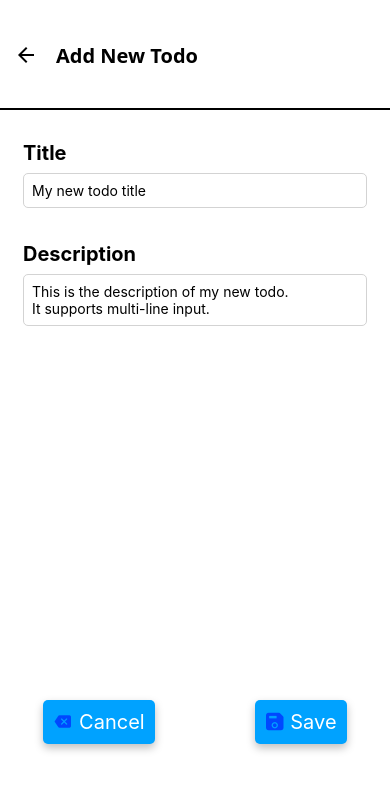
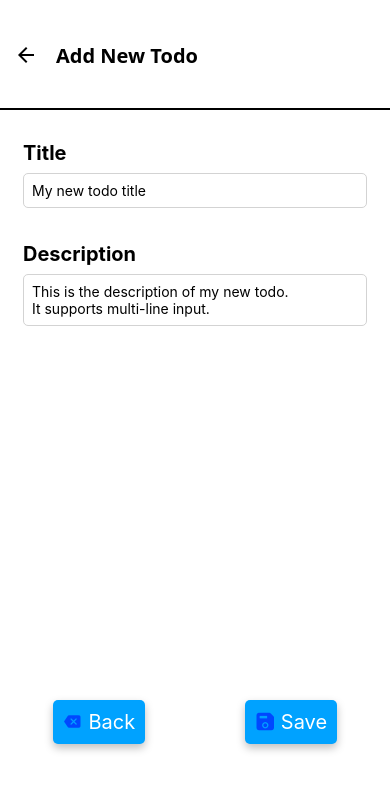
Before and after one commit to JModify/MyTodoList, a React Native app: screen /AddTodo in a window 390 px wide. Shown: the top 790 px of the page. Built offline with nearby package versions, Linux system fonts and the light colour scheme.

Commit message:
Final Submission: Renamed Cancel button to Back as per the assignment specification. File and imports renamed as such.

```diff
--- a/App.js
+++ b/App.js
@@ -3,7 +3,6 @@ import {NavigationContainer} from "@react-navigation/native";
 import {createStackNavigator} from "@react-navigation/stack";
 import Home from "./src/screens/Home";
 import AddTodo from './src/screens/AddTodo';
-import {loadData, saveData} from './src/utils/TodoDataStorage';
 
 const Stack = createStackNavigator();
 
--- a/src/components/CancelButton.js
+++ b/src/components/BackButton.js
@@ -4,7 +4,7 @@ import Colors from '../constants/colors';
 // Using @Expo import since running SDK 54
 import Ionicons from '@expo/vector-icons/Ionicons';
 
-export default function CancelButton({onPress}) {
+export default function BackButton({onPress}) {
 
     // Retrieve button style based on "pressed" status.
     const getButtonStyle = ({ pressed }) =>
@@ -20,7 +20,7 @@ export default function CancelButton({onPress}) {
             }}
         >
             <Text style={styles.buttonText}>
-                <Ionicons name='backspace' style={styles.iconStyle}/> Cancel
+                <Ionicons name='backspace' style={styles.iconStyle}/> Back
             </Text>
         </Pressable>
     );
--- a/src/screens/AddTodo.js
+++ b/src/screens/AddTodo.js
@@ -1,6 +1,6 @@
 import {StyleSheet, View, Text, TextInput, Keyboard, Pressable, Alert} from 'react-native';
 import SaveButton from '../components/SaveButton';
-import CancelButton from '../components/CancelButton';
+import BackButton from '../components/BackButton';
 
 import {useState} from 'react';
 import Todo from '../models/Todo';
@@ -62,7 +62,7 @@ export default function AddTodo({navigation}) {
                 </View>
             </View>
             <View style={styles.footer}>
-                <CancelButton onPress={() => navigation.goBack()}/>
+                <BackButton onPress={() => navigation.goBack()}/>
                 <SaveButton onPress={async () => {
 
                     // Checks that both title and description are entered.
@@ -93,10 +93,12 @@ export default function AddTodo({navigation}) {
                         return;
                     }
 
-                    // Navigate back to home page.
-                    navigation.goBack();
+                    // Title and description field cleared to prepare for popup.
+                    setTitle('');
+                    setDescription('');
 
-                    // Popup on Home screen for successful todo addition using Alert.
+                    // Popup on same screen for successful todo addition using Alert.
+                    // (title and description cleared at this stage)
                     Alert.alert(
                         "Success",
                         "Todo added successfully!"
@@ -124,7 +126,7 @@ const styles = StyleSheet.create({
         flexDirection: 'column',
     },
 
-    // Footer display containing save and cancel button.
+    // Footer display containing save and back button.
     footer: {
         flexDirection: 'row',
         alignItems: 'center',
```
